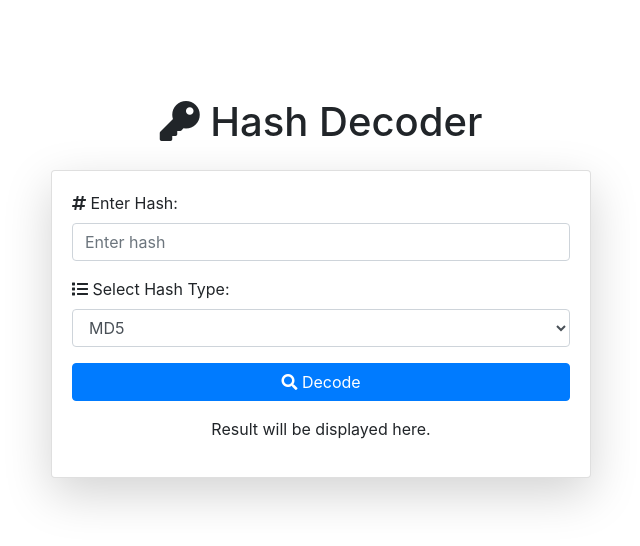
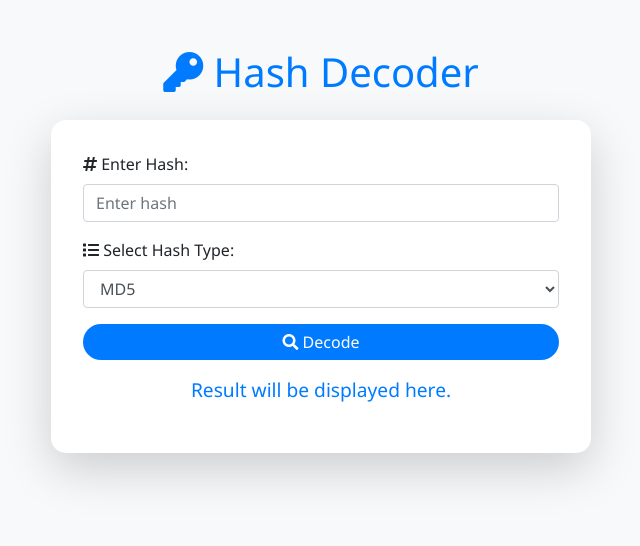
Before and after one commit to NikhilT8144/nikhilt8144.github.io, a plain HTML site: page apps/decoder/index.html in a window 1280 px wide. Shown: the whole page, without its empty margins (319-959 px from the left). Drawn offline with nearby package versions, Linux system fonts and the light colour scheme.

Commit message:
Update decoder.css

```diff
--- a/assets/css/decoder.css
+++ b/assets/css/decoder.css
@@ -1,11 +1,52 @@
 body {
-    padding-top: 50px;
+    background-color: #f8f9fa;
+    font-family: 'Segoe UI', Tahoma, Geneva, Verdana, sans-serif;
 }
 
-.spinner-border {
-    display: none;
+h1 {
+    color: #007bff;
 }
 
-.results {
-    margin-top: 20px;
+.card {
+    border: none;
+    border-radius: 15px;
 }
+
+.card-body {
+    padding: 2rem;
+}
+
+.btn-primary {
+    background-color: #007bff;
+    border: none;
+    border-radius: 50px;
+    transition: background-color 0.3s ease-in-out;
+}
+
+.btn-primary:hover {
+    background-color: #0056b3;
+}
+
+.form-control:focus {
+    border-color: #007bff;
+    box-shadow: 0 0 0 0.2rem rgba(0, 123, 255, 0.25);
+}
+
+#result p {
+    font-size: 1.2rem;
+    color: #007bff;
+}
+
+@media (max-width: 576px) {
+    .container {
+        margin-top: 2rem;
+    }
+
+    .card-body {
+        padding: 1.5rem;
+    }
+
+    #result p {
+        font-size: 1rem;
+    }
+}
```
